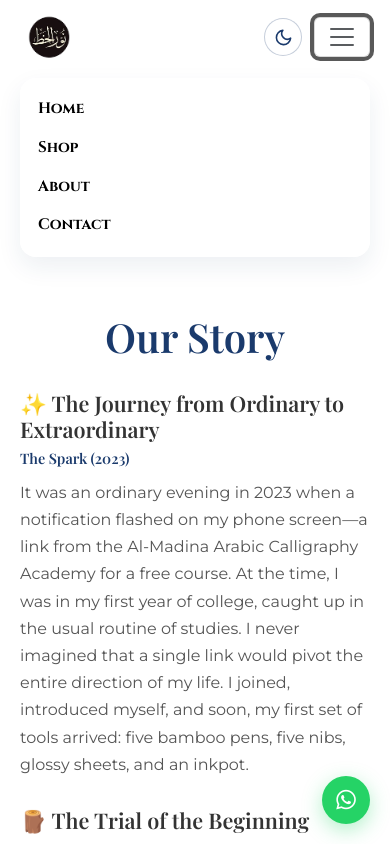
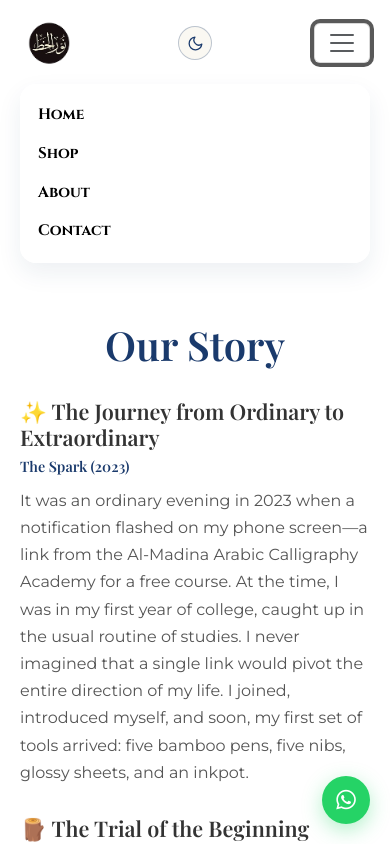
Before and after one commit to hafsaabrar/nuralkhatt, a React (Vite) app: page /about in a window 390 px wide. Both pictures are taken after a click on the button 342 px from the left and 37 px from the top of the page. Shown: the top 844 px of the page. Built offline with nearby package versions, Linux system fonts and the light colour scheme; a web font is replaced by a local one.

Commit message:
ready to view

```diff
--- a/src/App.css
+++ b/src/App.css
@@ -38,16 +38,44 @@ body {
 .navbar {
     background-color: transparent !important;
     position: relative;
-    z-index: 20;
+    z-index: 25;
     box-shadow: none !important;
+    padding-top: 14px;
+    padding-bottom: 10px;
 }
 
 .custom-nav-container {
     display: flex;
-    flex-wrap: wrap;
+    flex-wrap: nowrap;
     justify-content: space-between;
     align-items: center;
     width: 100%;
+}
+
+.nav-brand-slot {
+    order: 1;
+    flex-shrink: 0;
+}
+
+.nav-links-slot {
+    order: 2;
+    flex-grow: 1 !important;
+    justify-content: flex-end;
+}
+
+.nav-theme-slot {
+    order: 3;
+    display: flex;
+    align-items: center;
+    justify-content: center;
+    flex-shrink: 0;
+    z-index: 30;
+}
+
+.nav-toggler-slot {
+    order: 4;
+    flex-shrink: 0;
+    z-index: 30;
 }
 
 .logo-img {
@@ -58,10 +86,6 @@ body {
     max-width: 80px !important;
     border-radius: 50%;
     display: inline-block !important;
-}
-
-.navbar-collapse {
-    flex-grow: 0 !important;
 }
 
 .dynamic-nav-links {
@@ -78,6 +102,7 @@ body {
     margin-left: 25px;
     transition: color 0.2s ease;
     text-decoration: none;
+    white-space: nowrap;
 }
 
 .dynamic-nav-links .nav-link:hover,
@@ -555,32 +580,31 @@ body {
     transform: scale(1.1) translateY(-3px);
 }
 
-/* Dark Mode Minimal Circular Icon Button */
 .theme-toggle-btn {
     margin-left: 24px;
-    width: 38px;
-    height: 38px;
+    width: 36px;
+    height: 36px;
     padding: 0;
     border-radius: 50%;
-    border: 1px solid rgba(26, 58, 108, 0.25);
-    background-color: rgba(255, 255, 255, 0.45);
+    border: 1px solid rgba(26, 58, 108, 0.28);
+    background-color: rgba(248, 244, 236, 0.65);
     color: #1A3A6C;
     display: inline-flex;
     align-items: center;
     justify-content: center;
     cursor: pointer;
     transition: all 0.25s ease;
-    backdrop-filter: blur(4px);
+    backdrop-filter: blur(6px);
+    flex-shrink: 0;
 }
 
 .theme-toggle-btn:hover {
-    background-color: #1A3A6C;
-    color: #ffffff;
-    border-color: #1A3A6C;
-    transform: rotate(15deg) scale(1.05);
+    background-color: rgba(26, 58, 108, 0.1);
+    color: #1A3A6C;
+    border-color: rgba(26, 58, 108, 0.6);
+    transform: rotate(12deg) scale(1.04);
 }
 
-/* Full Page & Section Dark Mode Palette */
 [data-theme="dark"] html,
 [data-theme="dark"] body,
 [data-theme="dark"] #root,
@@ -626,7 +650,6 @@ body {
     color: #cbd5e1 !important;
 }
 
-/* Dark Mode — Shipping & Policy Delivery Charges / Boxes / Tables */
 [data-theme="dark"] .policy-block,
 [data-theme="dark"] .shipping-box,
 [data-theme="dark"] .delivery-box,
@@ -651,7 +674,6 @@ body {
     color: #93c5fd !important;
 }
 
-/* Dark Mode — Contact Form Card & Inputs */
 [data-theme="dark"] .contact-card,
 [data-theme="dark"] .contact-card.bg-white {
     background-color: #1e293b !important;
@@ -699,15 +721,15 @@ body {
 }
 
 [data-theme="dark"] .theme-toggle-btn {
-    border-color: rgba(147, 197, 253, 0.35);
-    color: #fde047;
-    background-color: rgba(30, 41, 59, 0.75);
+    border-color: rgba(226, 194, 117, 0.38);
+    color: #e6c675;
+    background-color: rgba(30, 41, 59, 0.55);
 }
 
 [data-theme="dark"] .theme-toggle-btn:hover {
-    background-color: #93c5fd;
-    color: #0f172a;
-    border-color: #93c5fd;
+    background-color: rgba(226, 194, 117, 0.14);
+    color: #f3d991;
+    border-color: rgba(226, 194, 117, 0.75);
 }
 
 [data-theme="dark"] .hero-heading,
@@ -828,18 +850,38 @@ body {
 }
 
 @media (max-width: 991px) {
-    .navbar-collapse {
+    .custom-nav-container {
+        display: grid !important;
+        grid-template-columns: 1fr auto 1fr;
+        flex-wrap: wrap;
+        align-items: center;
+    }
+    .nav-brand-slot {
+        order: 1;
+        justify-self: start;
+    }
+    .nav-theme-slot {
+        order: 2;
+        justify-self: center;
+    }
+    .nav-toggler-slot {
+        order: 3;
+        justify-self: end;
+    }
+    .nav-links-slot {
+        order: 4;
+        grid-column: 1 / -1;
         width: 100%;
         flex-basis: 100%;
         margin-top: 12px;
         padding: 12px 18px;
         border-radius: 16px;
-        background-color: rgba(255, 255, 255, 0.92);
+        background-color: rgba(255, 255, 255, 0.94);
         backdrop-filter: blur(8px);
         box-shadow: 0 10px 25px rgba(26, 58, 108, 0.08);
     }
-    [data-theme="dark"] .navbar-collapse {
-        background-color: rgba(15, 23, 42, 0.95);
+    [data-theme="dark"] .nav-links-slot {
+        background-color: rgba(15, 23, 42, 0.96);
         border: 1px solid #1e293b;
     }
     .dynamic-nav-links {
@@ -852,7 +894,8 @@ body {
     }
     .theme-toggle-btn {
         margin-left: 0;
-        margin-right: 4px;
+        width: 34px;
+        height: 34px;
     }
     .hero-section-new {
         height: auto;
--- a/src/components/Navbar.jsx
+++ b/src/components/Navbar.jsx
@@ -9,11 +9,11 @@ export default function Navbar() {
   return (
     <nav className="navbar navbar-expand-lg navbar-light">
       <div className="container custom-nav-container">
-        <Link className="navbar-brand p-0 m-0" to="/">
+        <Link className="navbar-brand p-0 m-0 nav-brand-slot" to="/">
           <img src={logoImg} alt="Nur Al Khatt Logo" className="logo-img" />
         </Link>
 
-        <div className="d-flex align-items-center order-lg-2 nav-actions-group">
+        <div className="nav-theme-slot">
           <button
             type="button"
             className="theme-toggle-btn"
@@ -22,7 +22,7 @@ export default function Navbar() {
             title={darkMode ? 'Light Mode' : 'Dark Mode'}
           >
             {darkMode ? (
-              <svg width="20" height="20" viewBox="0 0 24 24" fill="none" stroke="currentColor" strokeWidth="2" strokeLinecap="round" strokeLinejoin="round">
+              <svg width="18" height="18" viewBox="0 0 24 24" fill="none" stroke="currentColor" strokeWidth="1.8" strokeLinecap="round" strokeLinejoin="round">
                 <circle cx="12" cy="12" r="5"></circle>
                 <line x1="12" y1="1" x2="12" y2="3"></line>
                 <line x1="12" y1="21" x2="12" y2="23"></line>
@@ -34,14 +34,16 @@ export default function Navbar() {
                 <line x1="18.36" y1="5.64" x2="19.78" y2="4.22"></line>
               </svg>
             ) : (
-              <svg width="19" height="19" viewBox="0 0 24 24" fill="none" stroke="currentColor" strokeWidth="2" strokeLinecap="round" strokeLinejoin="round">
+              <svg width="17" height="17" viewBox="0 0 24 24" fill="none" stroke="currentColor" strokeWidth="1.8" strokeLinecap="round" strokeLinejoin="round">
                 <path d="M21 12.79A9 9 0 1 1 11.21 3 7 7 0 0 0 21 12.79z"></path>
               </svg>
             )}
           </button>
+        </div>
 
+        <div className="nav-toggler-slot d-lg-none">
           <button
-            className="navbar-toggler ms-2"
+            className="navbar-toggler"
             type="button"
             data-bs-toggle="collapse"
             data-bs-target="#navbarNav"
@@ -53,8 +55,7 @@ export default function Navbar() {
           </button>
         </div>
 
-        {/* Collapsible Nav Links */}
-        <div className="collapse navbar-collapse justify-content-end order-lg-1" id="navbarNav">
+        <div className="collapse navbar-collapse nav-links-slot" id="navbarNav">
           <ul className="navbar-nav align-items-lg-center dynamic-nav-links">
             <li className="nav-item"><Link className="nav-link" to="/">Home</Link></li>
             <li className="nav-item"><a className="nav-link" href="/#shop">Shop</a></li>
```
